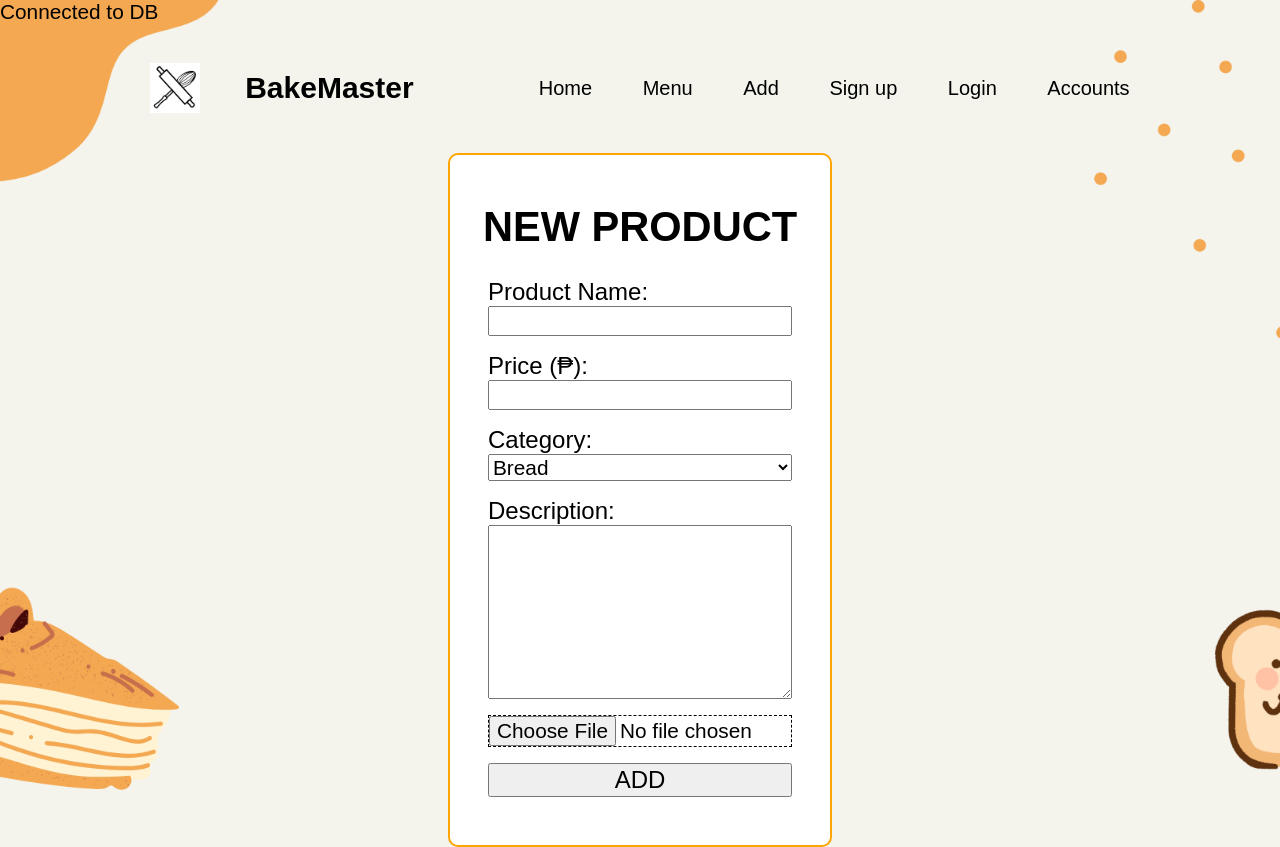
After one commit to Median21/CRUD-Project-using-PHP-and-MySQL, a PHP site: page /add-product.php in a window 1280 px wide. The commit adds this page. Run offline with PHP 8.4, Linux system fonts and the light colour scheme; tables that the repository leaves empty or names only in its code hold one stand-in row (values such as "Sample post").

```diff
--- /dev/null
+++ b/CSS/add-product.css
@@ -0,0 +1,41 @@
+main {
+    width: 30%;
+    margin: 0 auto;
+    background-color: white;
+    border: 2px solid orange;
+    padding: 3rem 0;
+    border-radius: 10px;
+}
+
+main h1 {
+    margin-top: 0;
+    text-align: center;
+}
+
+.add-product-form {
+    display: flex;
+    flex-direction: column;
+    width: 80%;
+    margin: 0 auto;
+}
+
+label {
+    font-size: 1.5rem;
+}
+
+input, select,textarea {
+    font-size: 1.3rem;
+}
+
+input, select, textarea {
+    margin-bottom: 1rem;
+}
+
+input[name="file"] {
+    border: 1px dashed black;
+    cursor: pointer;
+}
+
+.add-btn {
+    font-size: 1.5rem;
+}
--- a/CSS/headers.css
+++ b/CSS/headers.css
@@ -2,7 +2,6 @@
     display: flex;
     align-items: center;
 }
-
 
 .nav {
     display: flex;
@@ -100,7 +99,12 @@
     display: none;
 }
 
-@media (max-width: 1020px) {
+@media (max-width: 1179px) {
+    .business-name {
+        display: none;
+    }
+
+
     .desktop-nav {
         display: none;
     }
--- /dev/null
+++ b/add-product.php
@@ -0,0 +1,88 @@
+<?php
+    include("connection.php");
+
+    if ($_SERVER["REQUEST_METHOD"] == "POST") {
+        $product_name = $_POST["product-name"];
+        $price = $_POST["price"];
+        $category = $_POST["category"];
+        $description = $_POST["description"];
+
+        //Find latest ID
+        $find_max = $db->query("SELECT MAX(product_id) as latestID FROM product");
+        $find_max->execute();
+
+        //Gets the extension of the file
+        $ext = pathinfo($_FILES["file"]["full_path"], PATHINFO_EXTENSION);
+
+        try {
+            while ($max = $find_max->fetch()) {
+                $next_id = $max["latestID"] + 1; //Increments ID
+                $fileName = "image{$next_id}.$ext"; //Sets fileName to imageXX.jpg/png
+
+                //Upload to VSCODE
+                $path = "products/image{$next_id}.$ext";
+                move_uploaded_file($_FILES["file"]["tmp_name"], $path);
+
+                //Puts filename in the DB
+                $stmt = $db->prepare("INSERT INTO product (product_id, name, price, category, description, image)
+                VALUES (:id, :name, :price, :category, :description, :image)");
+                $stmt->bindValue(":id", "P");
+                $stmt->bindParam(":name", $product_name);
+                $stmt->bindParam(":price", $price);
+                $stmt->bindParam(":category", $category);
+                $stmt->bindParam(":description", $description);
+                $stmt->bindParam(":image", $fileName);
+                $stmt->execute();
+            }
+
+        } catch (PDOException $e) {
+            echo $e->getMessage();
+        }
+    }
+
+    $find_maxs = $db->query("SELECT MAX(price) as latestID FROM product");
+    $find_maxs->execute();
+
+
+?>
+
+<!DOCTYPE html>
+<html lang="en">
+<head>
+    <meta charset="UTF-8">
+    <meta name="viewport" content="width=device-width, initial-scale=1.0">
+    <link rel="stylesheet" href="CSS/global.css">
+    <link rel="stylesheet" href="CSS/headers.css">
+    <link rel="stylesheet" href="CSS/add-product.css">
+    <title>Menu</title>
+</head>
+<body>
+    <?php include("header.php") ?>
+
+    <main>
+        <h1>NEW PRODUCT</h1>
+        <form action="add-product.php" method="post" class="add-product-form" enctype="multipart/form-data">
+            <label for="product-name">Product Name:</label>
+            <input type="text" name="product-name" id="product-name" required>
+
+            <label for="price">Price (₱):</label>
+            <input type="number" name="price" id="price" step="0.01" required>
+
+            <label for="category">Category:</label>
+            <select name="category" id="category" required>
+                <option value="bread">Bread</option>
+                <option value="cookies">Cookies</option>
+            </select>
+
+            <label for="description">Description:</label>
+            <textarea name="description" id="description" rows="7" required></textarea>
+
+
+            <input type="file" name="file" id="file" accept=".jpg, .png" required>
+
+            <button class="add-btn">ADD</button>
+        </form>
+    </main>
+
+</body>
+</html>
--- /dev/null
+++ b/allmenu.php
@@ -0,0 +1,5 @@
+<?php
+    include("connection.php");
+
+
+?>
--- a/header.php
+++ b/header.php
@@ -14,7 +14,8 @@
         </div>
         <ul class="desktop-nav">
             <li class="list-item"><a href="index.php">Home</a></li>
-            <li class="list-item"><a href="index.php#menu">Menu</a></li>
+            <li class="list-item"><a href="menu.php">Menu</a></li>
+            <li class="list-item"><a href="add-product.php">Add</a></li>
             <li class="list-item"><a href="register.php">Sign up</a></li>
             <li class="list-item"><a href="login.php">Login</a></li>
             <li class="list-item"><a href="accounts.php">Accounts</a></li>
@@ -48,4 +49,3 @@
         </ul>
     </nav>
 </header>
-<hr>
--- a/login.php
+++ b/login.php
@@ -63,7 +63,6 @@
 
         <form action="login.php" method="post" class="login-form">
             <?php if (empty($_SESSION)) {?>
-                <h1 class="form-title">Login</h1>
                 <input type="email" name="email" id="email" placeholder="Email" autocomplete="off">
                 <input type="password" name="password" id="password" placeholder="Password">
                 <button name="login" class="login">Login</button>
```
Also changed, not shown: CSS/menu.css (added, +66 -0 lines), menu.php (added, +47 -0 lines), products/image1.jpg (added), products/image2.jpg (added), products/image3.jpg (added), products/image4.jpg (added), products/image5.jpg (added), products/image6.jpg (added), products/image7.jpg (added).
